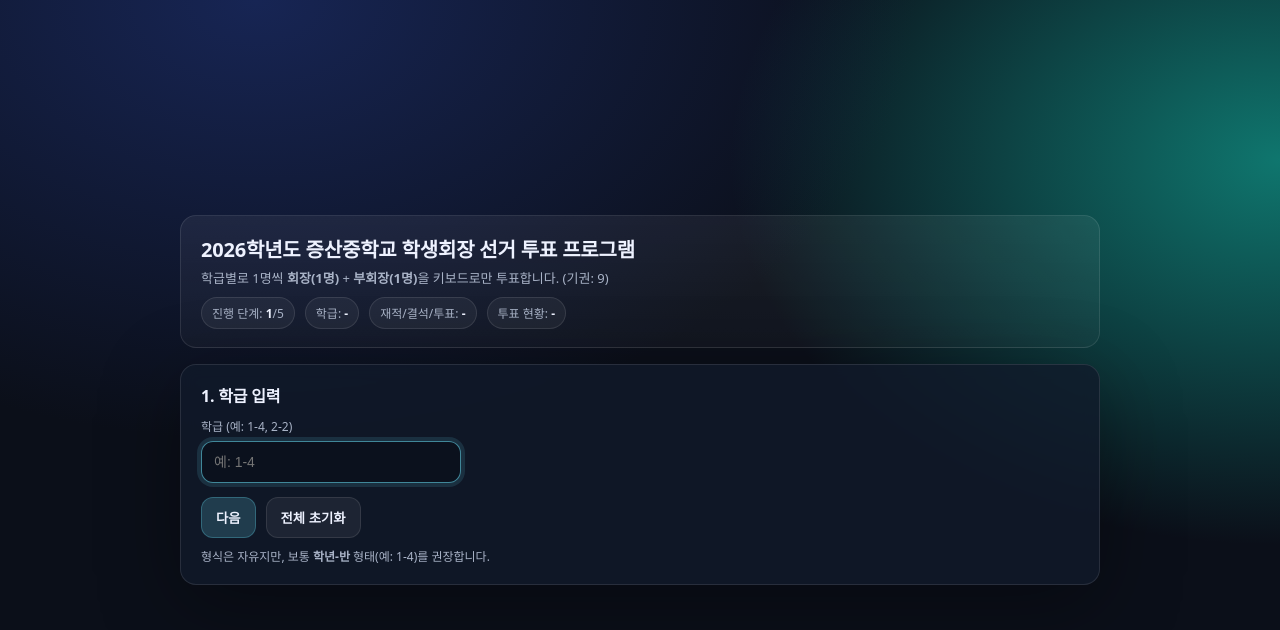
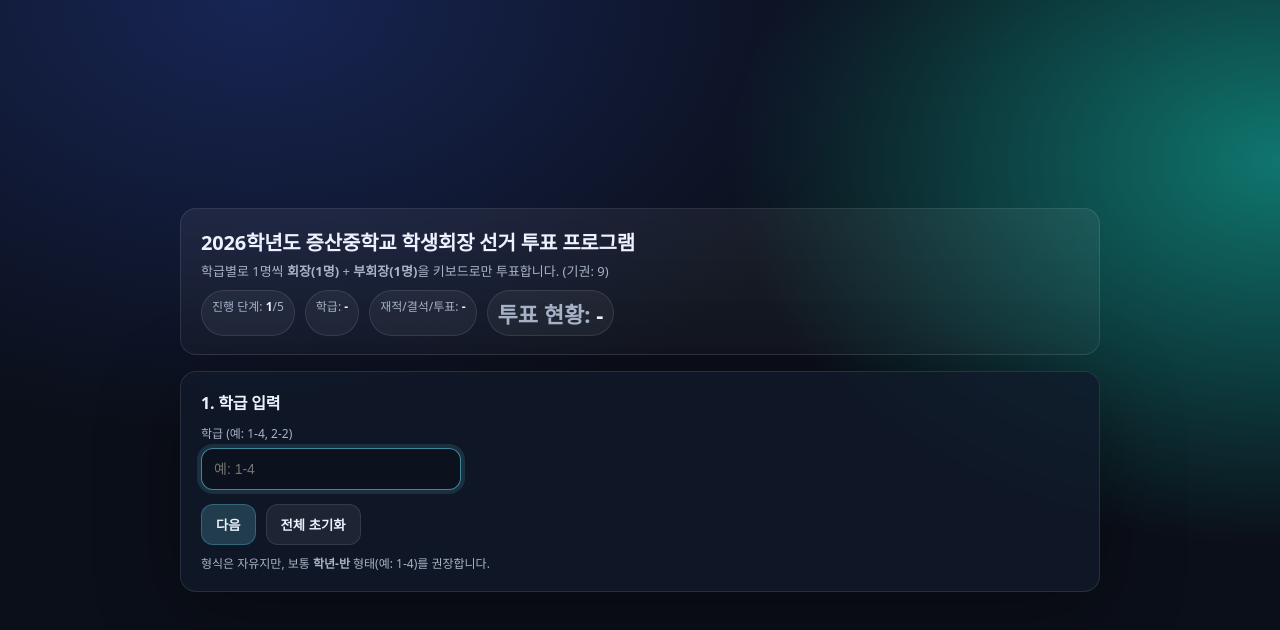
Before and after one commit to hosungt/2026election, a plain HTML site: page index.html in a window 1280 px wide. Drawn offline with Linux system fonts and the light colour scheme.

Commit message:
Update index.html

```diff
--- a/index.html
+++ b/index.html
@@ -240,6 +240,14 @@
     }
 
     .hidden{display:none}
+    /* 투표 현황 (글씨 + 숫자) 크게 */
+.pill:has(#pillProgress),
+.pill:has(#progress3),
+.pill:has(#progress4) {
+  font-size: 22px;
+  font-weight: 900;
+}
+
   </style>
 </head>
 <body>
```
